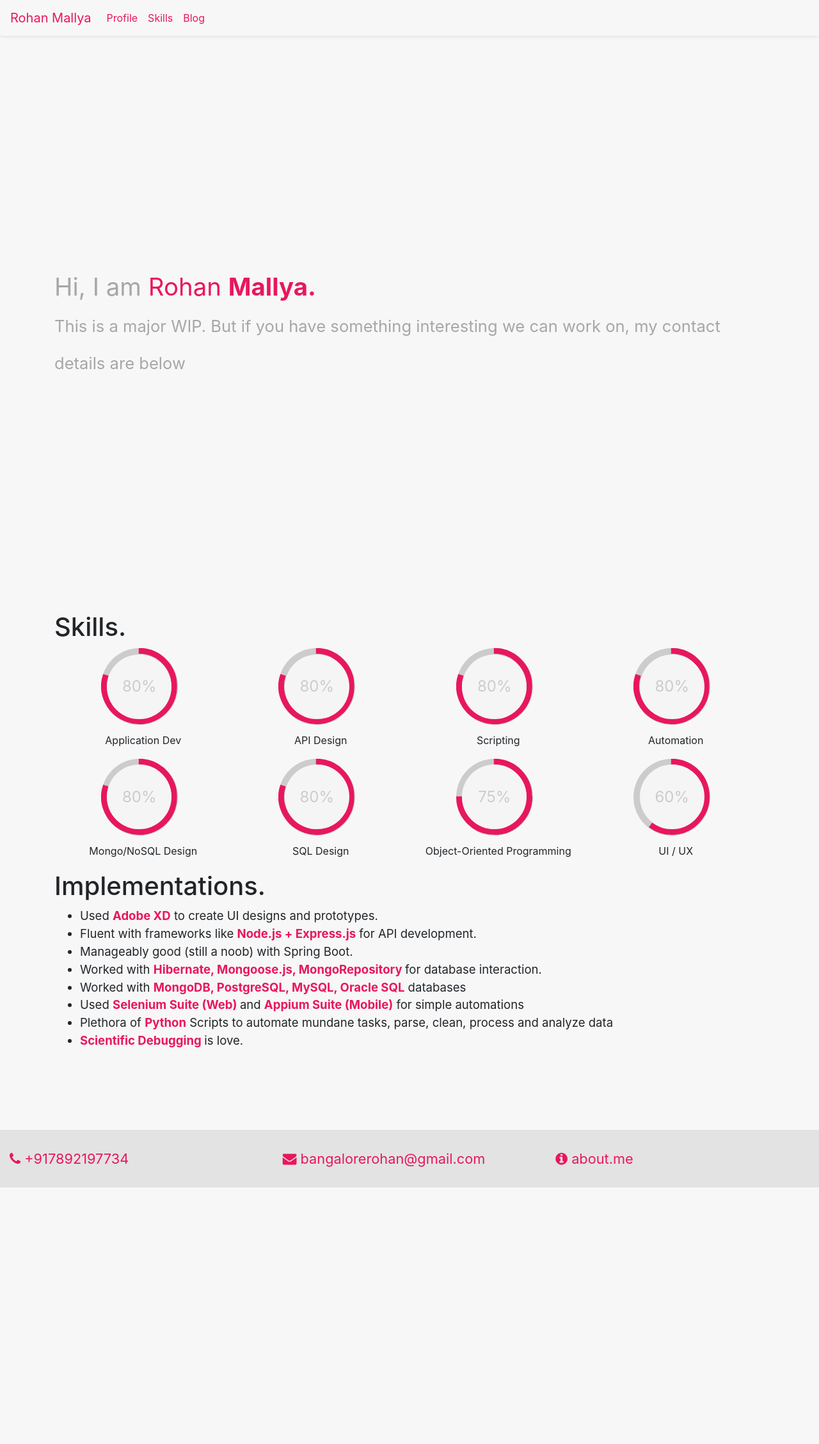
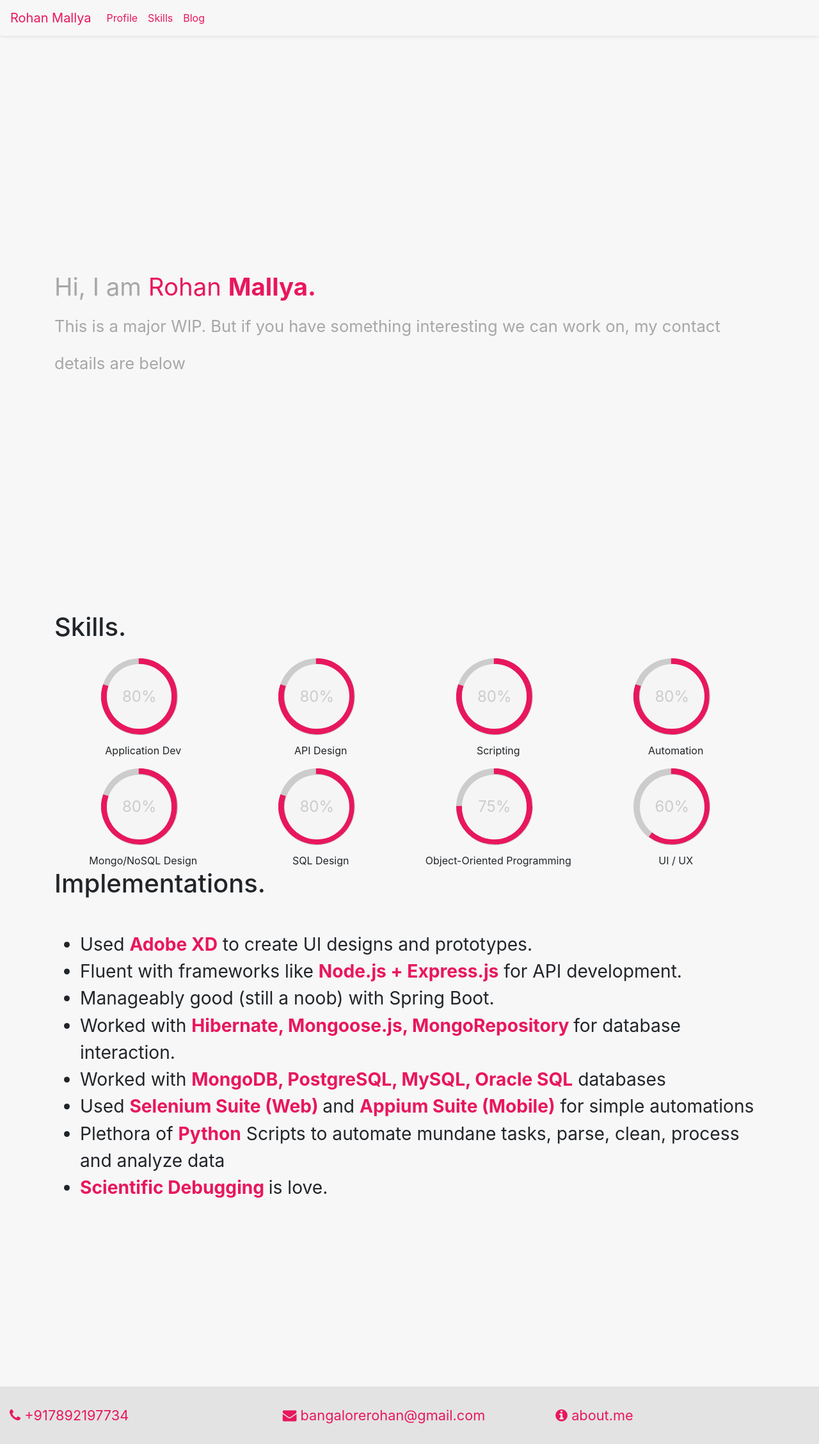
Before and after one commit to rohanrmallya/rohanrmallya.github.io, a Jekyll site: the page index.html, which Jekyll copies as it is, in a window 1280 px wide. Shown: the whole page at 64% size. Built offline with Jekyll 4.4.1, drawn with Linux system fonts in a browser that asks for light colours; before the commit the page ends 1856 px from its top, so only the background shows below that.

Commit message:
v2.0.1: Fixed Responsiveness (Probably)

```diff
--- a/assets/css/custom2.css
+++ b/assets/css/custom2.css
@@ -174,6 +174,12 @@ https://www.codeply.com/go/4FdZGlPMNV
     #ctnt-button{
         font-size:3vw;
     }
+
+    #implementation-list{
+        font-size:4.5vw;
+    }
+
+
 }
 
 
@@ -199,7 +205,9 @@ https://www.codeply.com/go/4FdZGlPMNV
         height:100%;
     }
 
-
+    #implementation-list{
+        font-size:3.7vw;
+    }
 
 
 }
@@ -216,11 +224,18 @@ https://www.codeply.com/go/4FdZGlPMNV
     .content-50{
         height:100%;
     }
+
+    #implementation-list{
+        font-size:3.4vw;
+    }
+
 }
 
 /* Large devices (laptops/desktops, 992px and up) */
 @media only screen and (min-width: 992px) {
-
+    #implementation-list{
+        font-size:2.2vw;
+    }
 }
 
 /* Extra large devices (large laptops and desktops, 1200px and up) */
--- a/index.html
+++ b/index.html
@@ -92,8 +92,7 @@
     </div>
 
     <div class="full-content" id="skills">
-        <div class="content-90">
-            <div class="content-50 container" id="skill-container">
+        <div class="container" id="skill-container">
             <div class="row content-10 skills-heading">
                 <h1> Skills. </h1>
             </div>
@@ -215,7 +214,10 @@
             </div>
         </div>
 
-            <div class="content-50 container">
+
+
+        <div class="full-content" id="impl">
+            <div class="content-90 container">
                 <div class="row content-10 skills-heading">
                     <h1> Implementations. </h1>
                 </div>
@@ -239,7 +241,7 @@
                     </ul>
                 </div>
             </div>
-        </div>
+
             <div class="content-10" id="contact">
                 <div class="row align-items-center" id="buttons-row-container">
                     <div id="ctnt-button" class="col-sm"><i class="fa fa-phone" aria-hidden="true"></i>
@@ -255,6 +257,9 @@
                 </div>
 
             </div>
+        </div>
+
+
 
     </div>
 
```
Also changed, not shown: TODO.md (+0 -3 lines), CHANGELOG.md, 4 other files. Lines whose indentation alone changed are shown as unchanged.
